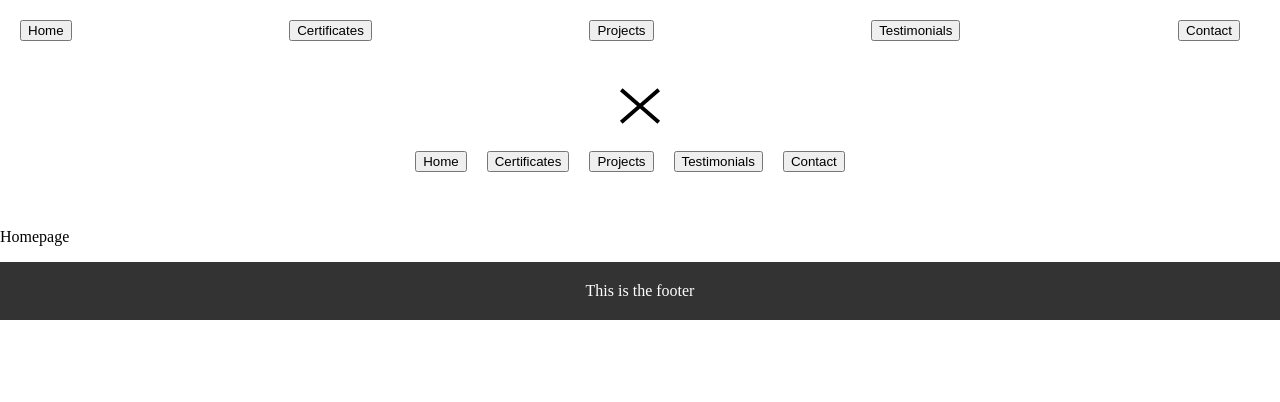
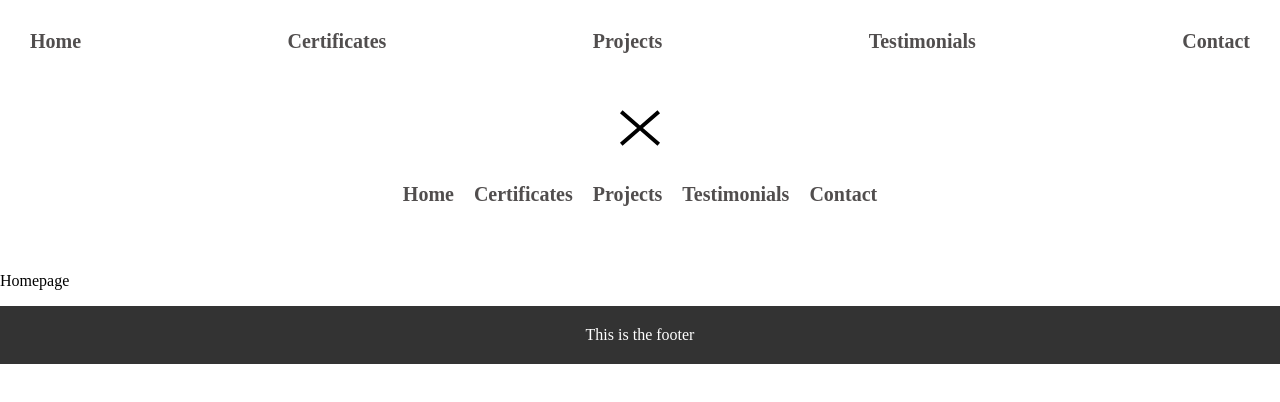
Before and after one commit to markusmasalin/next-typescript-portfolio, a Next.js app: page / in a window 1280 px wide. Shown: the top 402 px of the page. Built offline with nearby package versions, Linux system fonts and the light colour scheme.

Commit message:
Change Menu link UI

```diff
--- a/src/components/header/NavLink.tsx
+++ b/src/components/header/NavLink.tsx
@@ -6,22 +6,33 @@ export type NavLinkProps = {
   href: string
 }
 
+const NavLinkContainer = styled.div`
+  display: flex;
+  text-align: center;
+  padding: 10px;
+`;
+
 const StyledNavLink = styled.a`
-  color: #fff;
+  display: flex;
+  font-size: 20px;
+  color: #514e4e;
   text-decoration: none;
-  margin-right: 20px;
-
+  cursor: pointer;
+  font-weight: bold;
   &:hover {
-    color: #ccc;
+    color: #b5b3b3;
   }
 `;
 
 const NavLink:NextPage<NavLinkProps> = ({href, name}) => {
 
   return (
-    <StyledNavLink href={href}>
-      <button>{name}</button>
-    </StyledNavLink>
+    <NavLinkContainer>
+      <StyledNavLink href={href}>
+        <span>{name}</span>
+      </StyledNavLink>
+    </NavLinkContainer>
+
 
   );
 }
```
